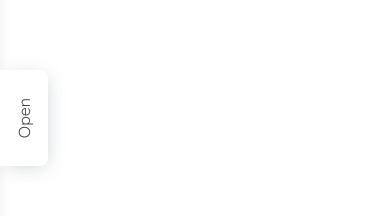
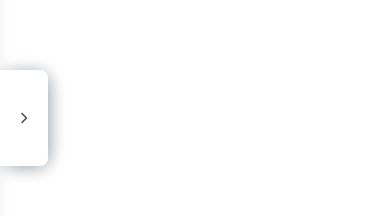
Before and after one commit to Capstone-Dicoding-C241-DJ02/web-client, a React (Vite) app: page / in a window 390 px wide. Shown: the part 304-520 px from the top of the page. Built offline with nearby package versions, Linux system fonts and the light colour scheme.

Commit message:
add more cvbutton componen & add chevron componen

```diff
--- /dev/null
+++ b/src/components/CvButtons/ButtonOriCV.jsx
@@ -0,0 +1,21 @@
+import PropTypes from "prop-types";
+
+const ButtonOriCV = ({ isActive, onClick }) => {
+  return (
+    <button
+      className={`px-4 py-2 rounded-md shadow-primary ${
+        isActive ? "bg-primary-blue text-white" : "bg-white text-black"
+      }`}
+      onClick={onClick}
+    >
+      Cover Letter & CV
+    </button>
+  );
+};
+
+ButtonOriCV.propTypes = {
+  isActive: PropTypes.bool.isRequired,
+  onClick: PropTypes.func.isRequired,
+};
+
+export default ButtonOriCV;
--- /dev/null
+++ b/src/components/CvButtons/ButtonSumCV.jsx
@@ -0,0 +1,21 @@
+import PropTypes from "prop-types";
+
+const ButtonSumCV = ({ isActive, onClick }) => {
+  return (
+    <button
+      className={`px-4 py-2 rounded-md shadow-primary ${
+        isActive ? "bg-primary-blue text-white" : "bg-white text-black"
+      }`}
+      onClick={onClick}
+    >
+      Summarized CV
+    </button>
+  );
+};
+
+ButtonSumCV.propTypes = {
+  isActive: PropTypes.bool.isRequired,
+  onClick: PropTypes.func.isRequired,
+};
+
+export default ButtonSumCV;
--- a/src/components/CvButtons/CvButtons.jsx
+++ b/src/components/CvButtons/CvButtons.jsx
@@ -1,6 +1,8 @@
 import { useState } from "react";
+import ButtonOriCv from "./ButtonOriCV";
+import ButtonSumCv from "./ButtonSumCV";
 
-const ButtonComponent = () => {
+const CvButtons = () => {
   const [activeButton, setActiveButton] = useState(null);
 
   const handleClick = (button) => {
@@ -9,28 +11,16 @@ const ButtonComponent = () => {
 
   return (
     <div className="flex space-x-4">
-      <button
-        className={`px-4 py-2 rounded-md shadow-primary ${
-          activeButton === "coverLetter"
-            ? "bg-primary-blue text-white"
-            : "bg-white text-black"
-        }`}
+      <ButtonOriCv
+        isActive={activeButton === "coverLetter"}
         onClick={() => handleClick("coverLetter")}
-      >
-        Cover Letter & CV
-      </button>
-      <button
-        className={`px-4 py-2 rounded-md shadow-primary ${
-          activeButton === "summarizedCV"
-            ? "bg-primary-blue text-white"
-            : "bg-white text-black"
-        }`}
+      />
+      <ButtonSumCv
+        isActive={activeButton === "summarizedCV"}
         onClick={() => handleClick("summarizedCV")}
-      >
-        Summarized CV
-      </button>
+      />
     </div>
   );
 };
 
-export default ButtonComponent;
+export default CvButtons;
--- a/src/components/SideBar/SideBar.jsx
+++ b/src/components/SideBar/SideBar.jsx
@@ -1,8 +1,10 @@
-import { useState } from "react";
+import { useState, useEffect } from "react";
 import jobsImage from "../../assets/jobs.png";
+import Chevron from "../chevron/chevron";
 
 const SideBar = () => {
   const [isOpen, setIsOpen] = useState(false);
+  const [isMobile, setIsMobile] = useState(window.innerWidth < 768);
 
   const toggleSidebar = () => {
     setIsOpen(!isOpen);
@@ -13,23 +15,33 @@ const SideBar = () => {
   };
 
   const handleLinkClick = () => {
-    if (window.innerWidth < 768) {
+    if (isMobile) {
       closeSidebar();
     }
   };
+
+  // Update isMobile state on resize
+  useEffect(() => {
+    const handleResize = () => {
+      setIsMobile(window.innerWidth < 768);
+    };
+
+    window.addEventListener("resize", handleResize);
+    return () => window.removeEventListener("resize", handleResize);
+  }, []);
 
   return (
     <div>
       {/* Sidebar */}
       <div
-        className={`fixed top-0 left-0 bg-white text-black p-4 shadow-lg transition-transform transform ${
+        className={`fixed top-0 left-0 bg-white text-black p-4 shadow-lg transition-transform duration-300 ease-in-out transform ${
           isOpen ? "translate-x-0" : "-translate-x-full"
         } md:translate-x-0 w-64 md:w-[250px] h-full md:h-[830px] z-40`}
         style={{ height: isOpen ? "100%" : "830px" }}
       >
         <div className="relative z-40">
           <img src={jobsImage} alt="Jobs" className="w-full h-auto mb-4" />
-          {/* ul dan li masuk dibawah sini */}
+          {/* Sidebar content goes here */}
           <ul>
             <li className="ml-8 mt-10">
               <a href="#main-Content" onClick={handleLinkClick}>
@@ -42,13 +54,15 @@ const SideBar = () => {
 
       {/* Button to toggle sidebar */}
       <button
-        className={`md:hidden w-12 h-24 fixed top-1/2 transform -translate-y-1/2 z-50 bg-white text-black shadow-primary rounded-r-lg ${
+        className={`md:hidden w-12 h-24 fixed top-1/2 transform -translate-y-1/2 z-50 bg-white text-black ${
+          isOpen ? "shadow-none" : "shadow-primary1"
+        } rounded-r-lg transition-all duration-300 ease-in-out ${
           isOpen ? "left-64" : "left-0"
         }`}
         onClick={toggleSidebar}
       >
-        <span className="transform -rotate-90 w-full h-full flex items-center justify-center">
-          {isOpen ? "Close" : "Open"}
+        <span className="transform w-full h-full flex items-center justify-center">
+          <Chevron direction={isOpen ? "left" : "right"} />
         </span>
       </button>
 
--- /dev/null
+++ b/src/components/chevron/chevron.jsx
@@ -0,0 +1,23 @@
+const chevron = ({ direction }) => {
+  const rotate = direction === "right" ? "rotate-0" : "rotate-180";
+  return (
+    <div className={`transform ${rotate}`}>
+      <svg
+        width="16"
+        height="16"
+        viewBox="0 0 16 16"
+        fill="none"
+        xmlns="http://www.w3.org/2000/svg"
+      >
+        <path
+          fillRule="evenodd"
+          clipRule="evenodd"
+          d="M5.47005 13.03C5.3296 12.8894 5.25071 12.6988 5.25071 12.5C5.25071 12.3013 5.3296 12.1106 5.47005 11.97L9.44005 8L5.47005 4.03C5.39636 3.96134 5.33726 3.87854 5.29627 3.78654C5.25528 3.69454 5.23323 3.59523 5.23146 3.49452C5.22968 3.39382 5.24821 3.29379 5.28593 3.2004C5.32365 3.10702 5.37979 3.02218 5.45101 2.95096C5.52223 2.87974 5.60706 2.8236 5.70045 2.78588C5.79384 2.74816 5.89387 2.72963 5.99457 2.73141C6.09527 2.73319 6.19459 2.75523 6.28659 2.79622C6.37859 2.83721 6.46139 2.89631 6.53005 2.97L11.03 7.47C11.1705 7.61063 11.2494 7.80125 11.2494 8C11.2494 8.19875 11.1705 8.38938 11.03 8.53L6.53005 13.03C6.38942 13.1705 6.1988 13.2493 6.00005 13.2493C5.8013 13.2493 5.61068 13.1705 5.47005 13.03Z"
+          fill="#474747"
+        />
+      </svg>
+    </div>
+  );
+};
+
+export default chevron;
--- a/tailwind.config.js
+++ b/tailwind.config.js
@@ -1,27 +1,29 @@
 /** @type {import('tailwindcss').Config} */
 export default {
-  content: ['./index.html', './src/**/*.{js,ts,jsx,tsx}'],
+  content: ["./index.html", "./src/**/*.{js,ts,jsx,tsx}"],
   theme: {
     extend: {
       fontFamily: {
-        quicksand: 'Quicksand',
+        quicksand: "Quicksand",
       },
       colors: {
-        black: '#424242',
-        gold: '#FAC337',
-        silver: '#BCBCBC',
-        bronze: '#B77539',
-        danger: '#ED5837',
-        success: '#37ED68',
-        'primary-blue': '#2E3F50',
+        black: "#424242",
+        gold: "#FAC337",
+        silver: "#BCBCBC",
+        bronze: "#B77539",
+        danger: "#ED5837",
+        success: "#37ED68",
+        "primary-blue": "#2E3F50",
       },
       fontSize: {
-        heading1: '2rem',
-        heading2: '1.5rem',
-        body: '1rem',
+        heading1: "2rem",
+        heading2: "1.5rem",
+        body: "1rem",
       },
       boxShadow: {
-        primary: '2px 3px 20px -5px #2e3f5049',
+        primary: "2px 3px 20px -5px #2e3f5049",
+        primary1:
+          "3px 3px 20px -5px #2e3f5049, 3px 0px 20px -5px #2e3f5049, 0px 3px 20px -5px #2e3f5049",
       },
     },
   },
```
Also changed, not shown: src/assets/gravity-ui_chevron-up.svg (added).
